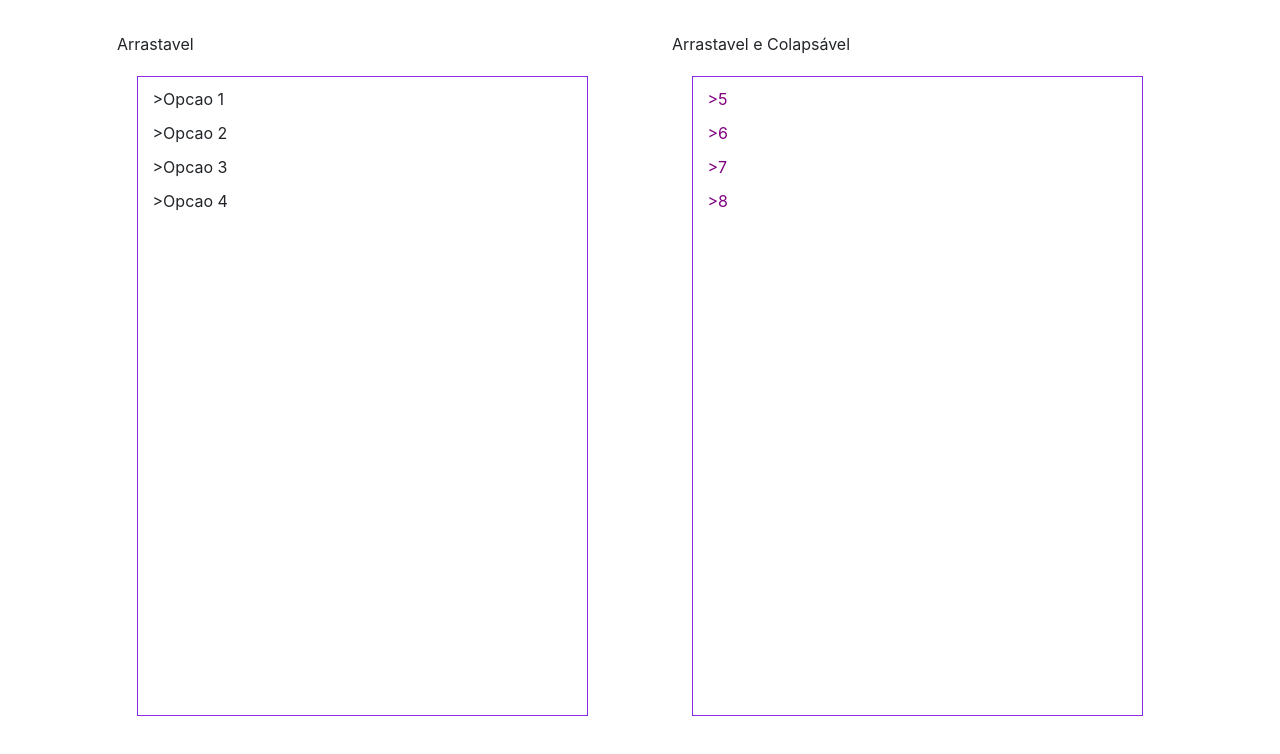
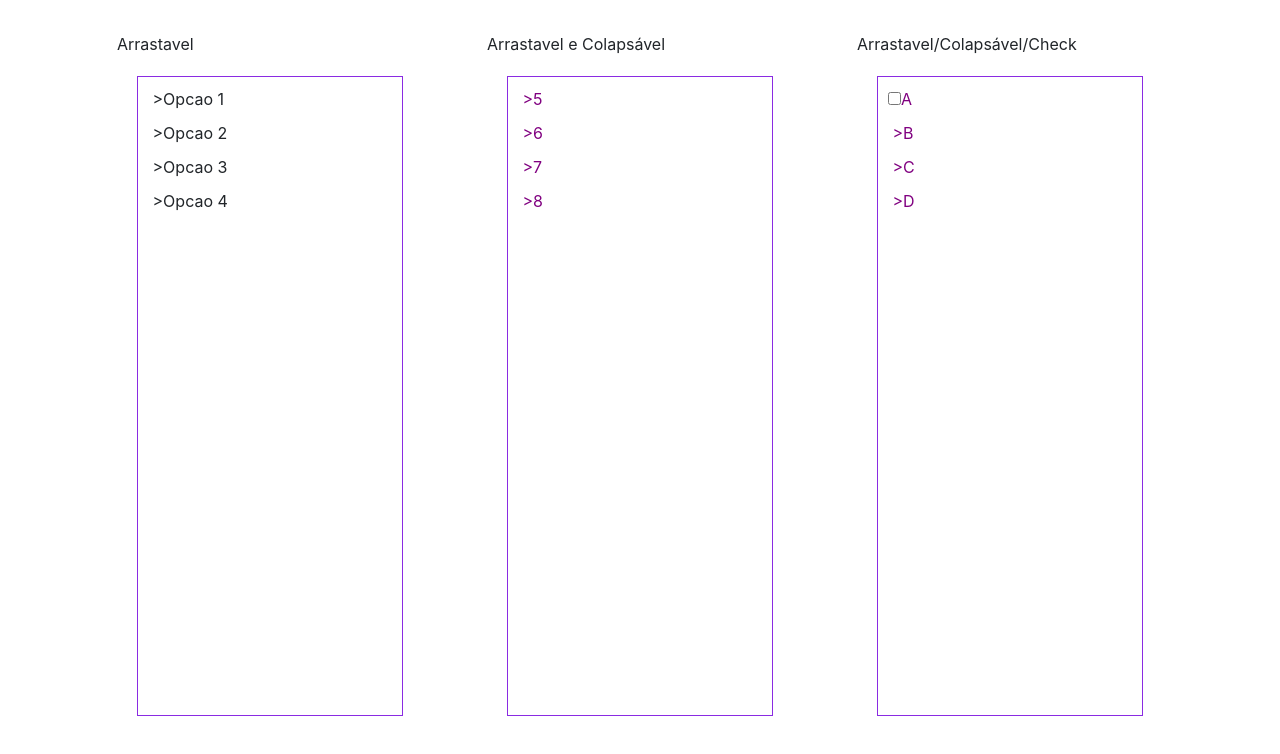
Before and after one commit to jessica-s-campos/cobaia, a website: page src/html/tree_draggable.html in a window 1280 px wide. Drawn offline with Linux system fonts and the light colour scheme.

Commit message:
ultimas alterações

```diff
--- a/src/html/tree_draggable.html
+++ b/src/html/tree_draggable.html
@@ -14,7 +14,7 @@
     }
 
     .teste{
-        width: 50vw;
+        width: 30vw;
         padding: 2rem;
     }
 
@@ -107,6 +107,32 @@
 
         </div>
     </div>
+    <div class="teste">
+        <span>Arrastavel/Colapsável/Check</span>
+        <div id="area3" class="area"  ondrop="drop(event)" ondragover="allowDrop(event)">
+            <div id="opcaoA" class="draggable" draggable="true" ondragstart="drag(event)">
+                <div class="collapsible"><input type="checkbox" title="A"><span>A</span></div>
+                <div class="content">Conteudo A</div>
+            </div>
+
+            <div id="opcaoB" class="draggable" draggable="true" ondragstart="drag(event)">
+                <div class="collapsible"><a>B</a></div>
+                <div class="content">Conteudo B</div>
+            </div>
+
+            <div id="opcaoC"  class="draggable" draggable="true" ondragstart="drag(event)">
+                <div class="collapsible"><a>C</a></div>
+                <div class="content">Conteudo C</div>
+            </div>
+
+            <div id="opcaoD"  class="draggable" draggable="true" ondragstart="drag(event)">
+                <div class="collapsible"><a>D</a></div>
+                <div class="content">Conteudo D</div>
+            </div>
+
+
+        </div>
+    </div>
    </body>
 </html>
 
```
